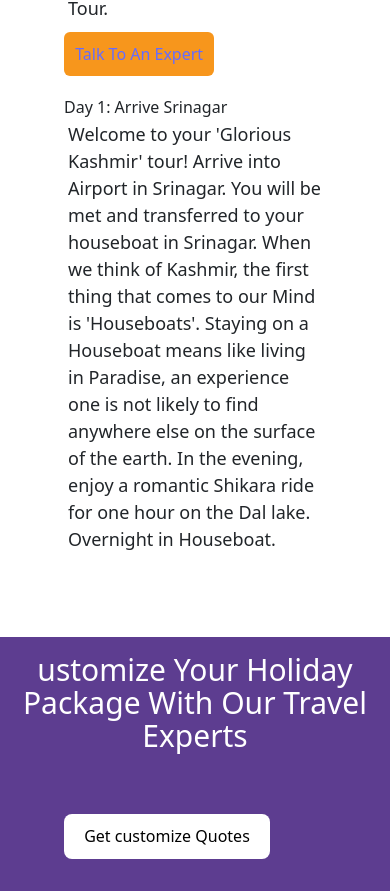
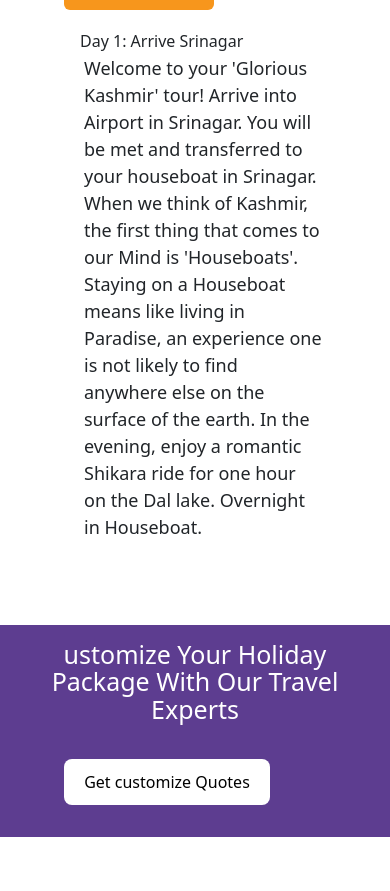
Before and after one commit to chandrahmani/hello-travel, a React (Vite) app: page / in a window 390 px wide. Shown: the part 7447-8338 px from the top of the page. After the commit the page ends 8284 px from the top, so only its background shows below. Built offline with nearby package versions, Linux system fonts and the light colour scheme.

Commit message:
update advent css add media query

```diff
--- a/src/components/adventur/Advent.css
+++ b/src/components/adventur/Advent.css
@@ -16,9 +16,13 @@
 .txts {
     color: #fff;
     text-align: center;
-    font-size: 30px;
-    height: 20vh;
+    font-size: 25px;
+    height: 15vh;
     padding: 1rem;
+}
+
+.text-wrp {
+    margin-left: 1rem;
 }
 
 .bttn {
@@ -36,14 +40,48 @@
     margin-left: 4rem;
 }
 
-@media screen and (max-width: 560px) {
+.web-link {
+    font-size: 25px;
+    text-align: center;
+}
+
+.web-link a {
+    color: #fff;
+}
+
+@media screen and (max-width:768px) {
+    .advent-container {
+        display: flex;
+        flex-direction: column;
+    }
+}
+
+@media screen and (max-width:678px) {
+    .advent-container {
+        display: flex;
+        flex-direction: column;
+    }
+}
+
+
+
+@media screen and (max-width: 590px) {
     .advent-container {
         display: flex;
         flex-direction: column;
 
     }
 
+    .img-trip img {
+        max-width: 100%;
+    }
+
     .text-wrp {
         margin-top: 2rem;
     }
+
+    .advent-container {
+        display: flex;
+        flex-direction: column;
+    }
 }
```
